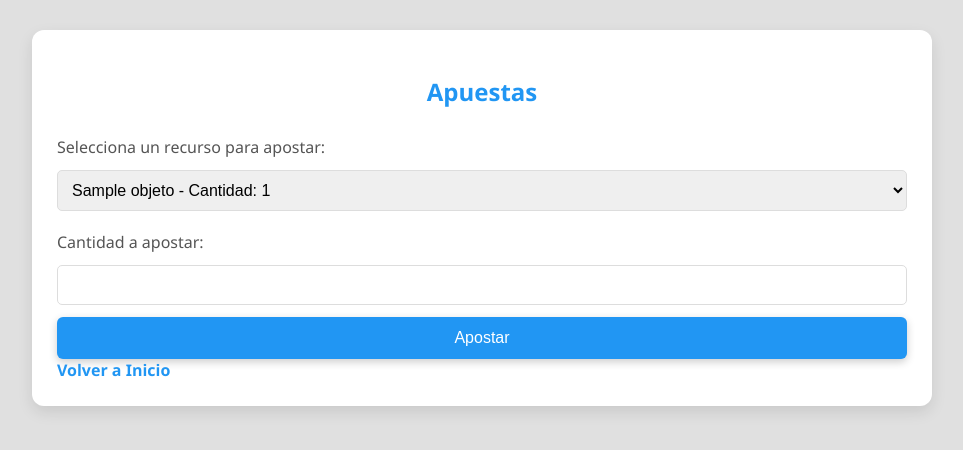
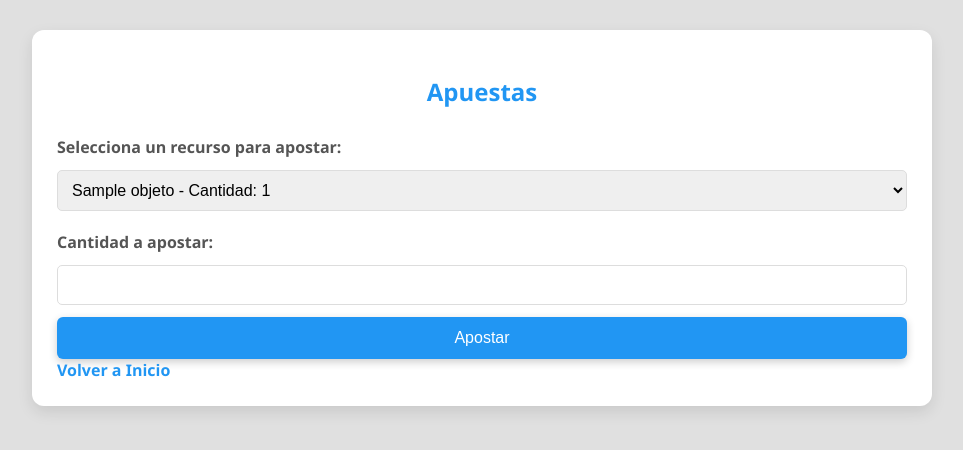
Before and after one commit to moriva01/proyecto_ingenieria_datos, a Flask app: page /apuestas in a window 1280 px wide. Shown: the top 450 px of the page, without its empty margins (158-1121 px from the left). Run offline with Flask 3, Linux system fonts and the light colour scheme; a user stored in the database is signed in; tables that the repository leaves empty hold one stand-in row (values such as "Sample post"); some libraries are stand-ins or nearby versions.

Commit message:
Update style.css

```diff
--- a/code/app/static/style.css
+++ b/code/app/static/style.css
@@ -1,13 +1,13 @@
 /* Estilo general */
 body {
-    font-family: 'Segoe UI', Tahoma, Geneva, Verdana;
+    font-family: 'Segoe UI', Tahoma, Geneva, Verdana, sans-serif;
     background-color: #e0e0e0;
     color: #333;
     margin: 0;
     padding: 0;
 }
 
-
+/* Encabezados */
 h2 {
     text-align: center;
     color: #2196F3;
@@ -75,7 +75,7 @@ form {
 }
 
 label {
-
+    font-weight: 600;
     margin-top: 8px;
     color: #555;
 }
```
